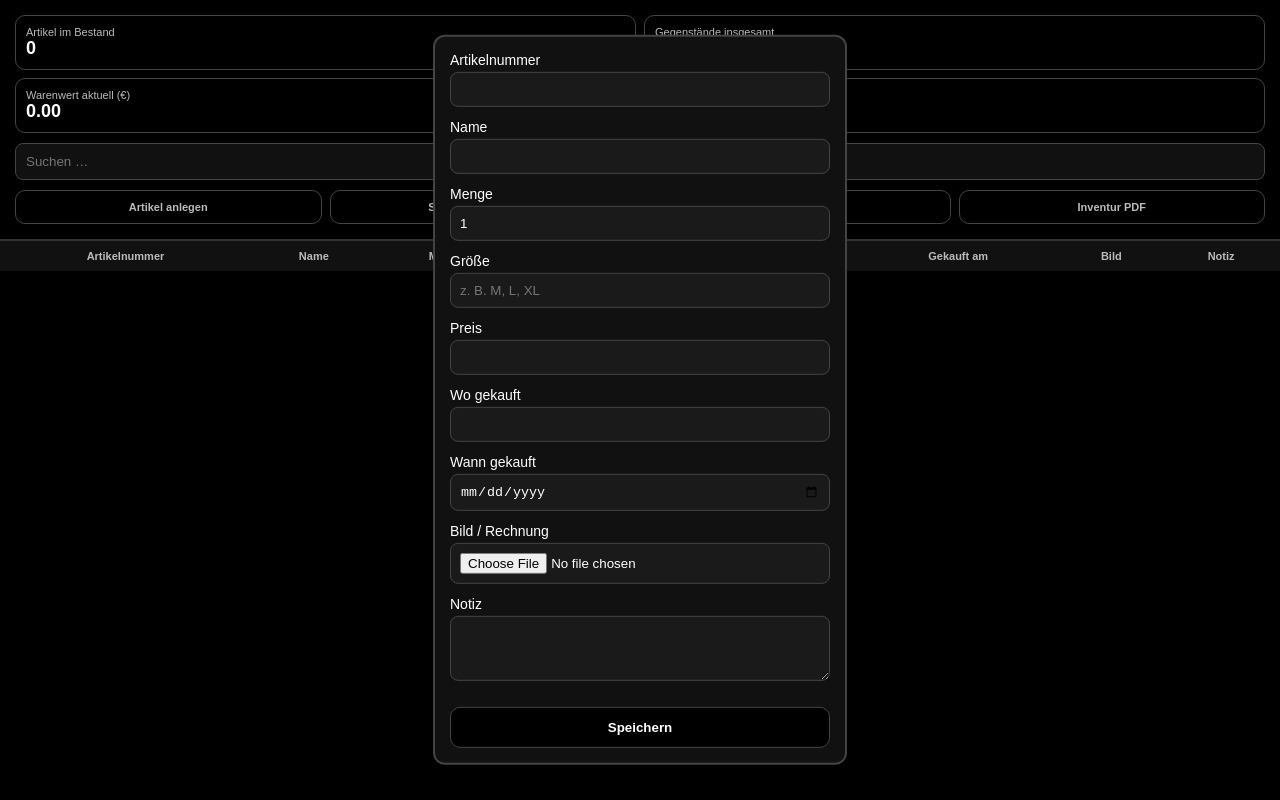
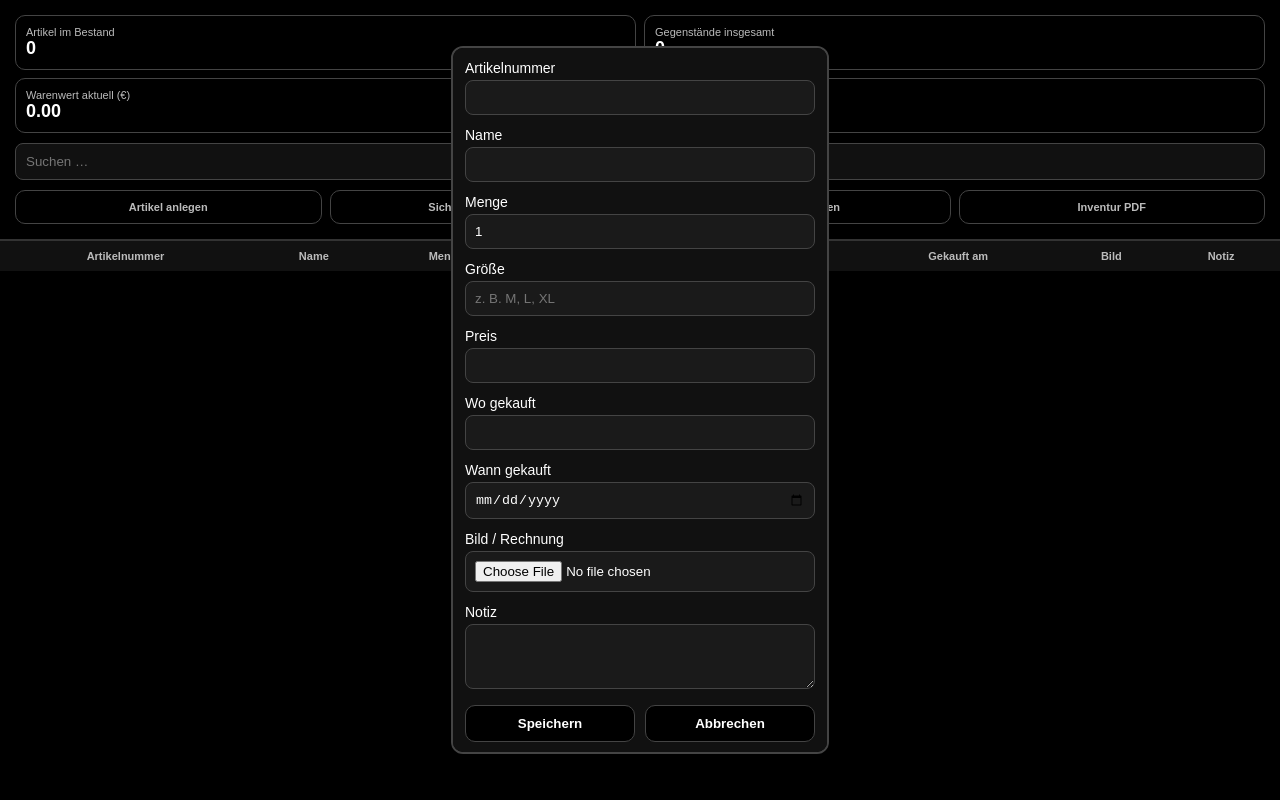
Before and after one commit to cvf7kjyrpz-create/FinalApp1-, a plain HTML site: page index.html in a window 1280 px wide. Both pictures are taken after a click on the button "Artikel anlegen". Drawn offline with Linux system fonts and the light colour scheme.

Commit message:
Update index.html

```diff
--- a/index.html
+++ b/index.html
@@ -131,13 +131,13 @@ td {
     left: 50%;
     transform: translate(-50%, -50%);
     background: #111;
-    padding: 15px;
+    padding: 12px;
     border: 2px solid #444;
     border-radius: 12px;
-    width: 90%;
-    max-width: 380px;
-    max-height: 90vh;    /* Pop-up passt auf Bildschirm */
-    overflow-y: auto;    /* scrollbar wenn nötig */
+    width: 85%;
+    max-width: 350px;
+    max-height: 85vh;
+    overflow-y: auto;
     display: none;
     z-index: 10000;
 }
@@ -164,14 +164,12 @@ td {
 }
 
 #popup button {
-    width: 100%;
-    padding: 12px;
+    padding: 10px;
     border-radius: 10px;
     background: #000;
     border: 1px solid #444;
     color: white;
     font-weight: bold;
-    margin-top: 10px;
     pointer-events: auto;
 }
 </style>
@@ -284,7 +282,11 @@ td {
         <textarea id="p_notiz" rows="3"></textarea>
     </div>
 
-    <button onclick="saveArtikel()">Speichern</button>
+    <!-- BUTTONS -->
+    <div style="display: flex; gap: 10px;">
+        <button onclick="saveArtikel()" style="flex:1;">Speichern</button>
+        <button onclick="document.getElementById('popup').style.display='none'" style="flex:1;">Abbrechen</button>
+    </div>
 </div>
 
 <script>
```
